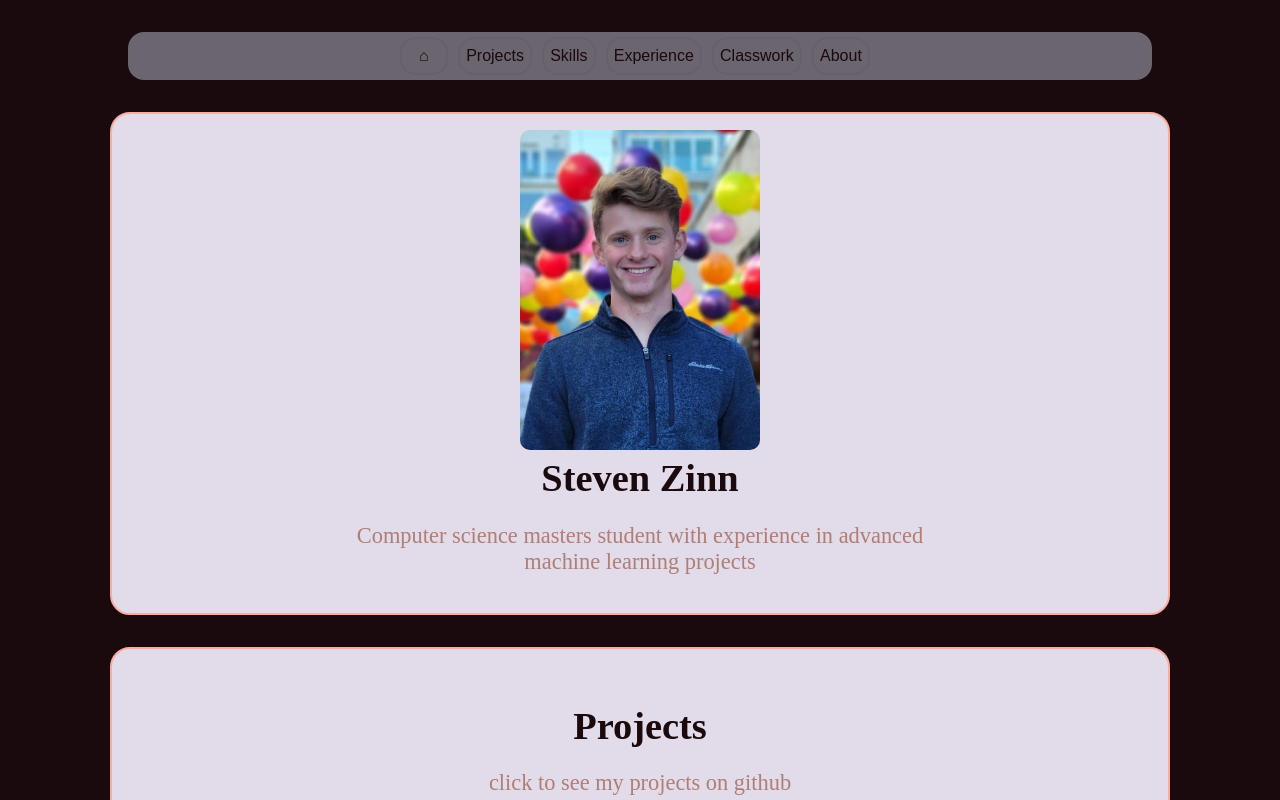
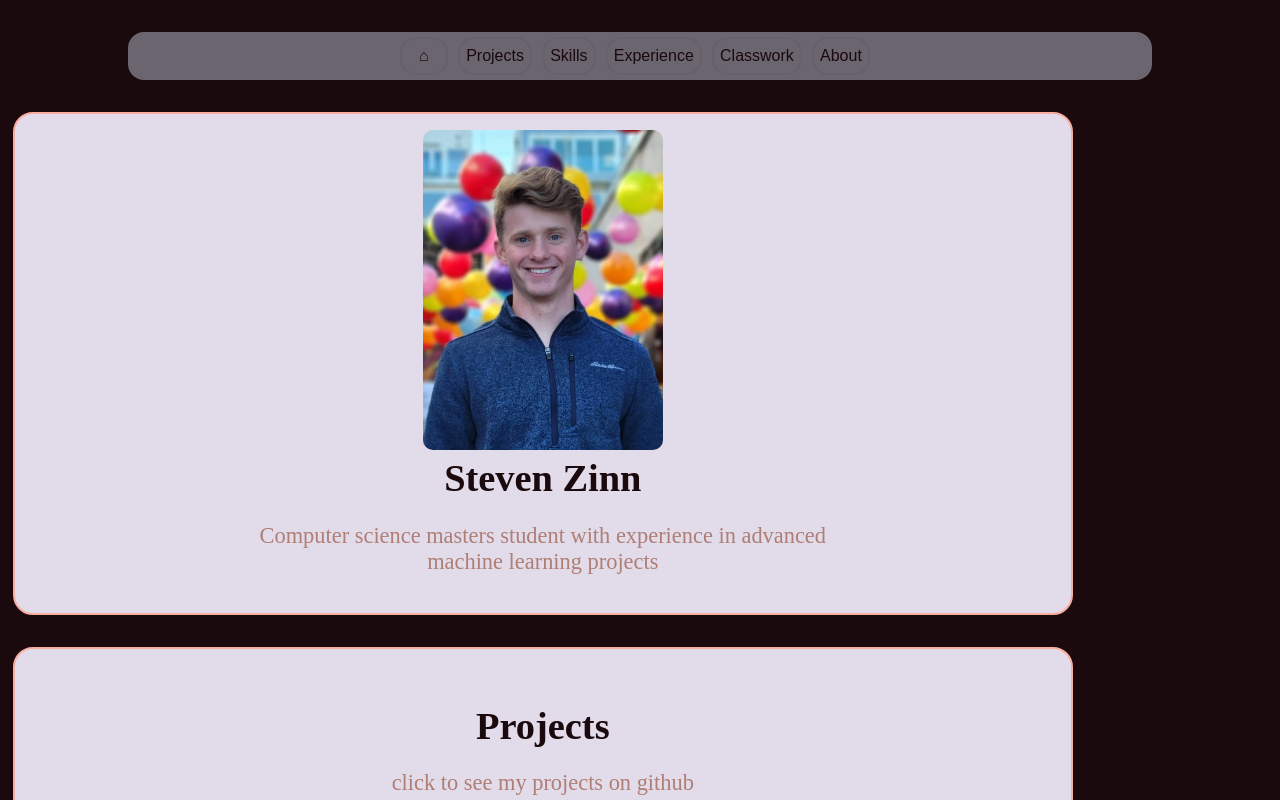
Before and after one commit to stovetop-z/stovetop-z.github.io, a React (Create React App) app: page / in a window 1280 px wide. Shown: the top 800 px of the page. Built offline with nearby package versions, Linux system fonts and the light colour scheme.

Commit message:
Updated styling.

```diff
--- a/src/App.css
+++ b/src/App.css
@@ -16,7 +16,7 @@ html, body {
 
 .page {
   display: flex;
-  flex-direction: column;
+  flex-wrap: wrap;
   justify-content: center;
   align-items: center;
 
@@ -165,6 +165,7 @@ html, body {
   padding-bottom: 2rem;
   margin-bottom: 1rem;
 
+  width: 80%;
   opacity: 0;
   height: 0;
   overflow: hidden;
```
